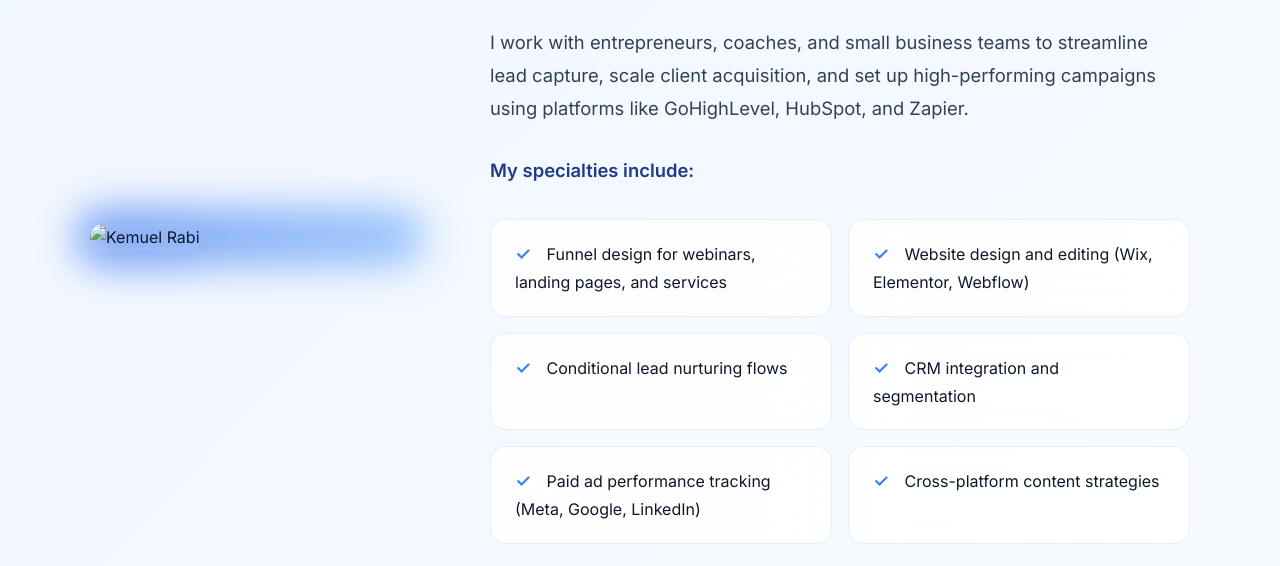
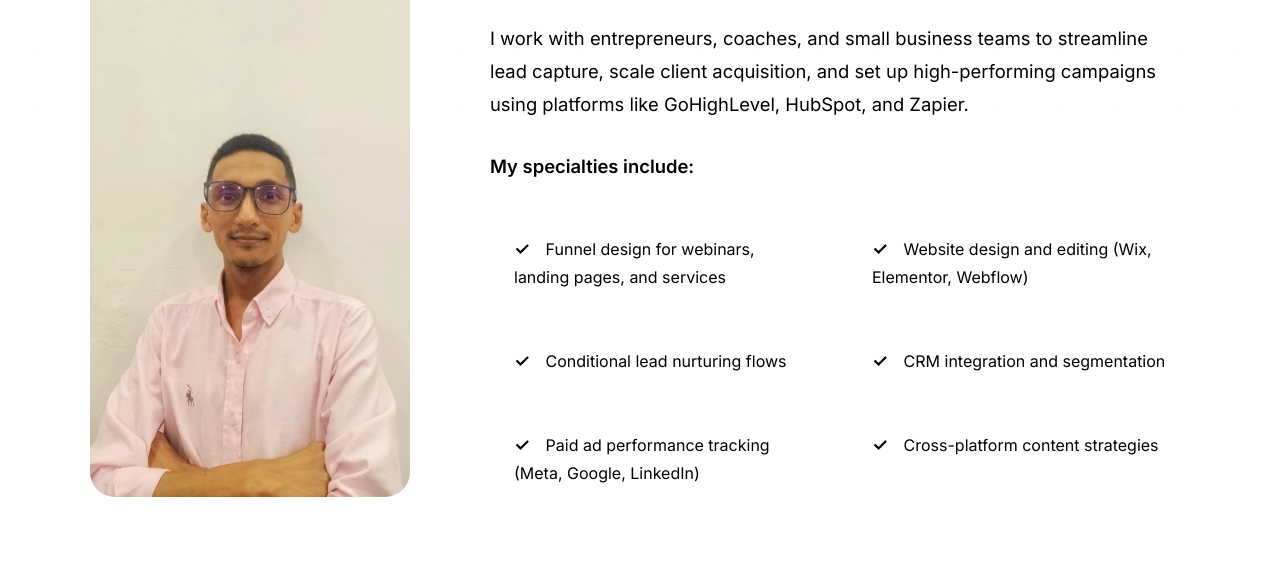
Before and after one commit to mktbykem/mktbykem.github.io, a plain HTML site: page index.html in a window 1280 px wide. Shown: the part 1068-1634 px from the top of the page. Drawn offline with Linux system fonts and the light colour scheme.

Commit message:
Update index.html

```diff
--- a/index.html
+++ b/index.html
@@ -8,29 +8,25 @@
   <link href="https://fonts.googleapis.com/css2?family=Inter:wght@300;400;500;600;700;800&display=swap" rel="stylesheet" />
   <link rel="stylesheet" href="https://cdnjs.cloudflare.com/ajax/libs/font-awesome/6.0.0/css/all.min.css" />
   <style>
-    :root {
-      --ocean-depth: #0a1628;
-      --deep-blue: #1e3a8a;
-      --royal-blue: #2563eb;
-      --bright-blue: #3b82f6;
-      --sky-blue: #60a5fa;
-      --light-blue: #93c5fd;
-      --powder-blue: #dbeafe;
-      --ice-blue: #eff6ff;
-      --pristine: #ffffff;
-      --glass-bg: rgba(255, 255, 255, 0.85);
-      --glass-border: rgba(37, 99, 235, 0.1);
-      --text-primary: #0f172a;
-      --text-secondary: #334155;
-      --text-muted: #64748b;
-      --shadow-subtle: 0 4px 25px rgba(37, 99, 235, 0.06);
-      --shadow-elevated: 0 10px 40px rgba(37, 99, 235, 0.12);
-      --shadow-dramatic: 0 20px 60px rgba(37, 99, 235, 0.15);
-      --gradient-primary: linear-gradient(135deg, var(--deep-blue) 0%, var(--bright-blue) 100%);
-      --gradient-accent: linear-gradient(135deg, var(--royal-blue) 0%, var(--sky-blue) 100%);
-      --gradient-surface: linear-gradient(135deg, var(--ice-blue) 0%, var(--pristine) 100%);
-      --blur-glass: blur(25px);
-    }
+    ::root {
+  --deep-navy: #00001e;
+  --royal-blue: #000077;
+  --bright-blue: #0000dd;
+  --golden-yellow: #ffcc00;
+  --warm-orange: #ffb100;
+
+  --gradient-primary: linear-gradient(135deg, var(--deep-navy), var(--bright-blue));
+  --gradient-accent: linear-gradient(135deg, var(--bright-blue), var(--golden-yellow));
+  --gradient-surface: linear-gradient(135deg, var(--royal-blue), var(--bright-blue));
+  --text-primary: #0f172a;
+  --text-secondary: #334155;
+  --glass-bg: rgba(255, 255, 255, 0.85);
+  --glass-border: rgba(0, 0, 221, 0.2);
+  --blur-glass: blur(25px);
+  --shadow-elevated: 0 10px 40px rgba(0, 0, 221, 0.12);
+  --shadow-dramatic: 0 20px 60px rgba(0, 0, 221, 0.15);
+}
+
 
     * {
       margin: 0;
@@ -734,7 +730,7 @@
       <h2 class="section-title">About Me</h2>
       <div class="about-content">
         <div class="about-image">
-          <img src="KemuelRabi.jpg" alt="Kemuel Rabi" />
+          <img src="Kemuel-rabi.jpg" alt="Kemuel Rabi" />
         </div>
         <div class="about-text">
           <p>I'm <strong>Kemuel Rabi</strong>—a data-informed marketing strategist focused on building efficient, results-driven systems through automation and funnel optimization.</p>
```
